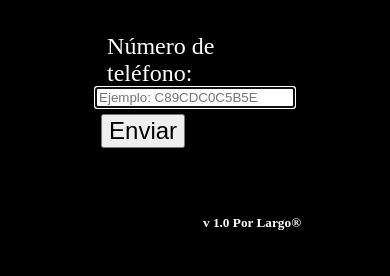
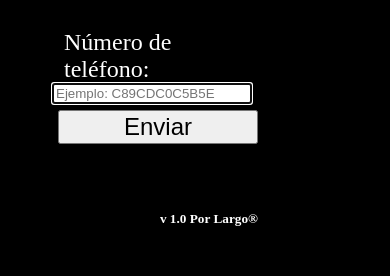
Before and after one commit to frenchiveruti/wppapi, a plain HTML site: page index.html in a window 390 px wide. Drawn offline with Linux system fonts and the light colour scheme.

Commit message:
Working with Xiaomi Mi A1

```diff
--- a/estilo2.css
+++ b/estilo2.css
@@ -57,7 +57,7 @@ form{
 	/*propiedades compartidas*/
     #boton, #servidor{
       height: 40px;
-      width: 400px;
+      width: 200px;
       font-size: 18px;
     }
 	/*pie de pagina*/
@@ -115,3 +115,24 @@ form{
       width: 200px;
     }
 }
+@media only screen
+   and (max-width : 1080px)
+   and (max-height : 1920px) {
+   form{
+    height: 150px;
+  }
+#footizq img{
+  display: none;
+}
+     body{
+       height: 600px;
+       width: 300px;
+     }
+#pagewrap{
+    width: 200px;
+  }
+
+#uno input,#dos input,#tres button{
+      width: 200px;
+    }
+}
```
